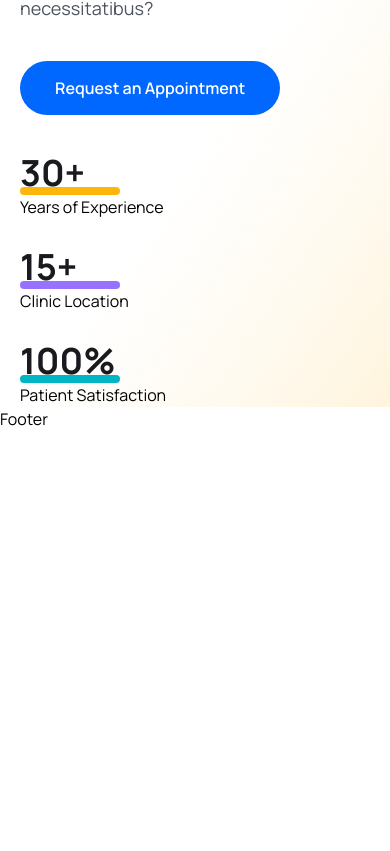
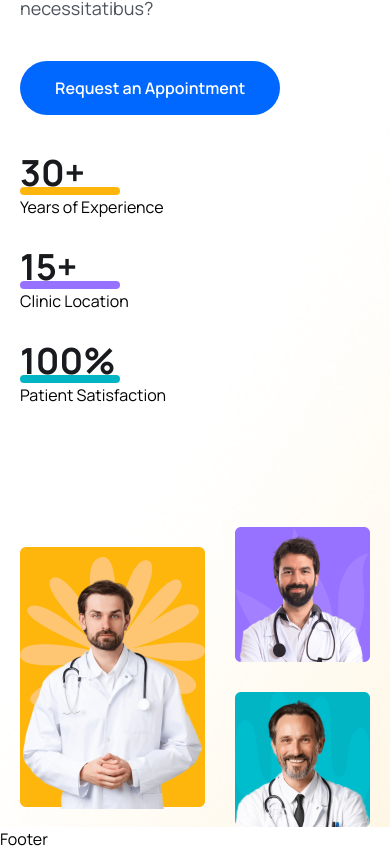
Before and after one commit to TuanNguyen0915/Doctor_Appointment_Booking, a React (Vite) app in the folder DAB_frontend/: page / in a window 390 px wide. Shown: the part 473-1324 px from the top of the page. Before the commit the page ends 904 px from the top, so only its background shows below. Built offline with nearby package versions, Linux system fonts and the light colour scheme.

Commit message:
add blur background for navbar in mobile responsive

```diff
--- a/DAB_frontend/src/App.css
+++ b/DAB_frontend/src/App.css
@@ -19,6 +19,7 @@
   left: 0;
   z-index: 11111111;
   box-shadow: 3px 3px -8px 3px #ddd;
+  backdrop-filter: blur(8px);
 }
 
 @media only screen and (max-width:768px) {
--- a/DAB_frontend/src/pages/Home/Home.jsx
+++ b/DAB_frontend/src/pages/Home/Home.jsx
@@ -1,15 +1,23 @@
 import NavBar from "../../components/NavBar/NavBar"
 import Footer from "../../components/Footer/Footer"
+// data
 import { heroCounters } from "../../assets/data/hero-section"
+// images
+import heroImg01 from "../../assets/images/hero-img01.png"
+import heroImg02 from "../../assets/images/hero-img02.png"
+import heroImg03 from "../../assets/images/hero-img03.png"
+
 
 const Home = () => {
   return (
     <section>
+      {/* NAVBAR */}
       <NavBar />
       {/* HERO SECTION */}
       <section className="hero__section pt-[60px] 2xl:h-[800px]">
         <div className="container">
           <div className="flex flex-col lg:flex-row gap-[90px] items-center justify-between">
+            {/* hero content */}
             <div>
               <div className="lg:w-[570px]">
                 <h1
@@ -33,35 +41,27 @@
                     </h2>
                     <span
                       className={`${counter.color} lg:w-[120px] w-[100px] h-2 rounded-full block lg:mt-[-10px] mt-[-14px]`}></span>
-                    <p
-                      className="text__para"
-                    >
+                    <p className="text__para">
                       {counter.text}
                     </p>
                   </div>
                 ))}
               </div>
-              {/* <div className="lg:mt-[70px] mt-[30px] flex lg:flex-row flex-col lg:items-center lg:gap-[30px] gap-5">
-                <div>
-                  <h2 className="lg:text-[44px] text-[36px] lg:leading-[54px] leading-[56px] font-[700] text-headingColor">30+</h2>
-                  <span className="w-[100px] h-2 bg-yellowColor rounded-full block mt-[-14px]"></span>
-                  <p className="text__para">Years of Experience</p>
-                </div>
-                <div>
-                  <h2 className="lg:text-[44px] text-[36px] lg:leading-[54px] leading-[56px] font-[700] text-headingColor">15+</h2>
-                  <span className="w-[100px] h-2 bg-purpleColor rounded-full block mt-[-14px]"></span>
-                  <p className="text__para">Clinic Location</p>
-                </div>
-                <div>
-                  <h2 className="lg:text-[44px] text-[36px] lg:leading-[54px] leading-[56px] font-[700] text-headingColor">100%</h2>
-                  <span className="w-[100px] h-2 bg-irisBlueColor rounded-full block mt-[-14px]"></span>
-                  <p className="text__para">Patient Satisfaction</p>
-                </div>
-              </div> */}
+            </div>
+            {/* hero images */}
+            <div className="flex gap-[30px] justify-end">
+              <div>
+                <img src={heroImg01} alt="doctor" className="w-full mt-[50px]"/>
+              </div>
+              <div className="mt-[30px]">
+                <img src={heroImg02} alt="" className="w-full mb-[30px]"/>
+                <img src={heroImg03} alt="" className="w-full"/>
+              </div>
             </div>
           </div>
         </div>
       </section>
+      {/* FOOTER */}
       <Footer />
     </section>
   )
```
